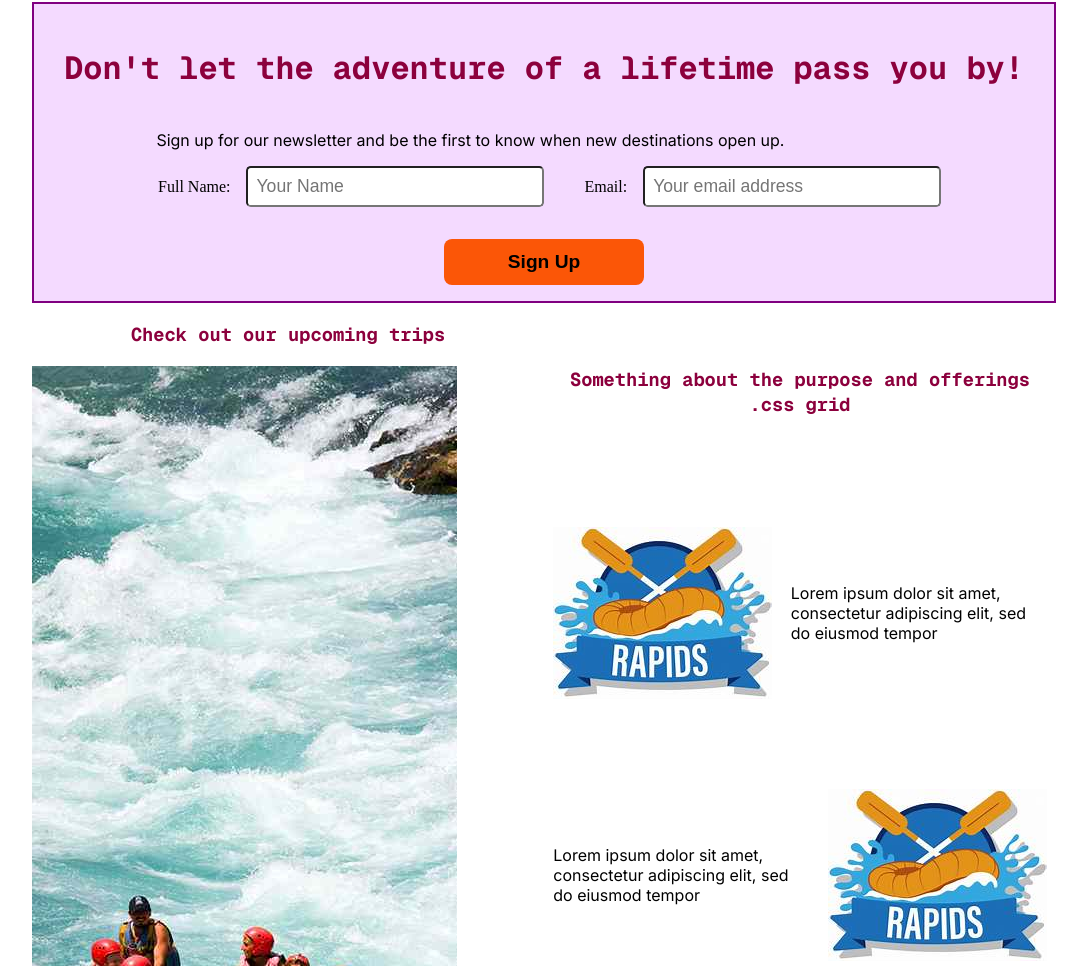
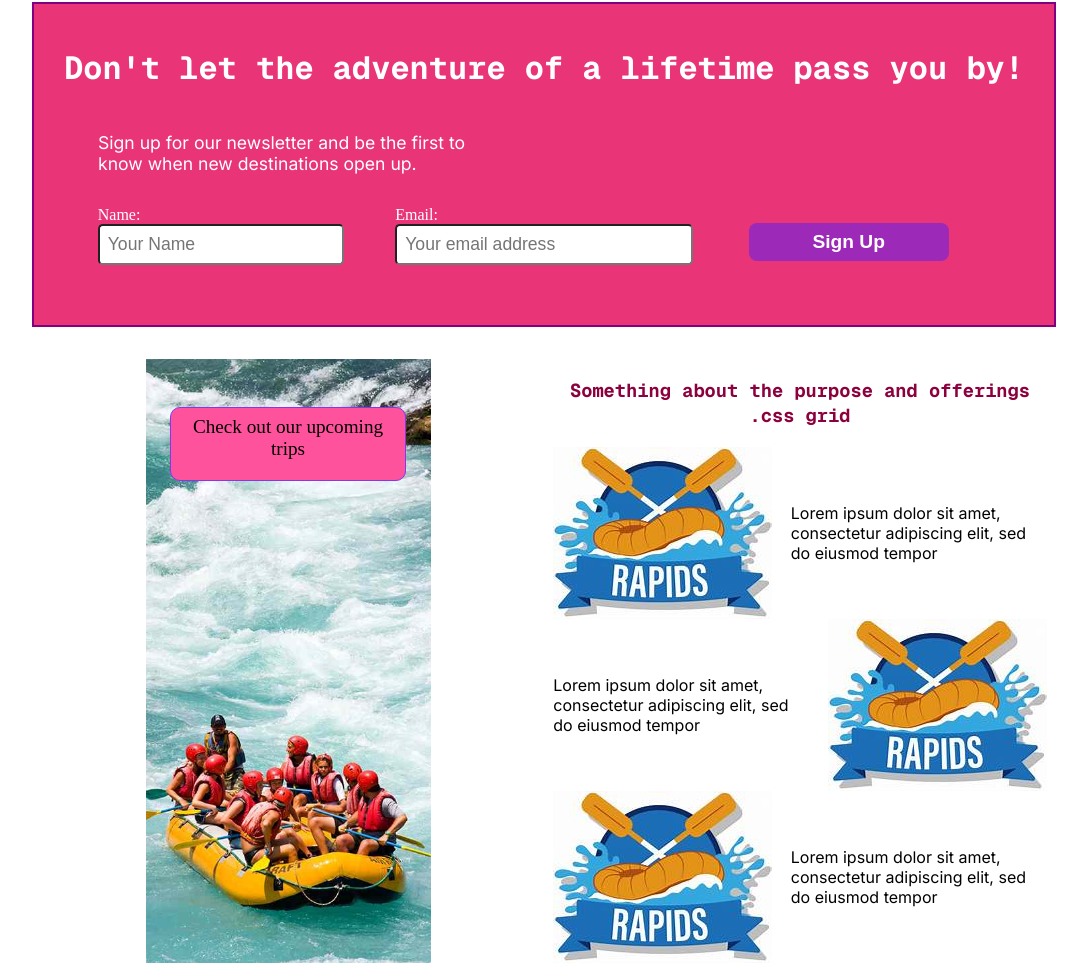
Before and after one commit to J-Peterson-Sch/wdd130, a plain HTML site: page wwr/index.html in a window 1280 px wide. Shown: the part 777-1743 px from the top of the page, without its empty margins (51-1138 px from the left). Drawn offline with nearby package versions, Linux system fonts and the light colour scheme.

Commit message:
Updates to the homepage

```diff
--- a/wwr/index.html
+++ b/wwr/index.html
@@ -30,24 +30,29 @@
             <h1>Adventure Awaits!</h1>
             <img src="images/hero_transparency_1024.webp" alt="Rafting hero image">
         </div>
-        <form class="section_no_color">
+        <form class="section_no_color newsletter">
             <h2>Don't let the adventure of a lifetime pass you by!</h2>
             <p>Sign up for our newsletter and be the first to know when new destinations open up.</p>
-            <div class="form-item column2">
-                <label for="fullname">Full Name: </label>
-                <input type="text" id="fullname" name="fullname" placeholder="Your Name">
-                <label for="useremail">Email: </label>
-                <input type="email" id="useremail" name="useremail" placeholder="Your email address">
+            <div class="form-item column4">
+                <div class="row1">
+                    <label for="fullname">Name: </label>
+                    <input type="text" id="fullname" name="fullname" placeholder="Your Name">
+                </div>
+                <div class="row1">
+                    <label for="useremail">Email: </label>
+                    <input type="email" id="useremail" name="useremail" placeholder="Your email address">
+                </div>
+                <div class="row2">
+                    <button type="submit">Sign Up</button>
+                </div>
             </div>
-            <button type="submit">Sign Up</button>
         </form>
 
-        <div class="side_by_side">
-            <div>
-                <h3>Check out our upcoming trips</h3>
-                <img src="images/rafting49_425.jpg" alt="Rafting on white water">
+        <div class="side-by-side">
+            <div class="image-cta">
+                <a href="trips.html">Check out our upcoming trips</a>
             </div>
-            <div class="interweave_small">
+            <div class="interweave-small">
                 <h3>Something about the purpose and offerings .css grid</h3>
                 <img src="images/wwr-logo.jpeg" alt="placeholder image">
                 <p>Lorem ipsum dolor sit amet, consectetur adipiscing elit, sed do eiusmod tempor </p>
--- a/wwr/styles/rafting.css
+++ b/wwr/styles/rafting.css
@@ -254,12 +254,10 @@ form {
     border: solid 2px purple;
 }
 
-
 form p {
     align-self: flex-start;
     margin-left: 12%;
 }
-
 
 .form-item {
     display: grid;
@@ -282,6 +280,34 @@ form p {
     justify-self: left;
 }
 
+.column4 {
+    grid-template-columns: 1fr 1fr 1fr;
+    margin-bottom: 3rem;
+}
+
+.row1 {
+    display: grid;
+    grid-template-columns: 1fr;
+    grid-template-rows: 1fr 2fr;
+    align-items: end;
+    justify-items: start;
+}
+
+.row2 {
+    display: grid;
+    grid-template-columns: 1fr;
+    align-items: end;
+    justify-items: center;
+}
+
+
+.row2 button {
+    /* margin: 0; */
+    margin: 1rem .1rem 1rem 1rem;
+    padding: .5rem;
+
+}
+
 fieldset {
     align-self: flex-start;
     margin-left: 10%;
@@ -293,8 +319,37 @@ fieldset {
 }
 
 .newsletter {
+    background-color: #E93578;
+    color: white;
+}
+
+.newsletter button {
+    background-color: #9C29B7;
+    color: white;
+    margin-top: 2rem;
+}
+
+.newsletter p {
+    color: white;
+    font-size: 1.1rem;
+    margin-left: 4rem;
+    max-width: 400px;
     align-self: flex-start;
-    margin-left: 12%;
+}
+
+.newsletter h2 {
+    color: white;
+}
+
+fwerorm {
+    display: flex;
+    flex-direction: column;
+    justify-content: center;
+    align-items: center;
+    padding: 0;
+    margin: 0;
+    background-color: rgb(244, 218, 255);
+    border: solid 2px purple;
 }
 
 button {
@@ -347,9 +402,10 @@ textarea {
     width: 78%;
 }
 
-.side_by_side {
+.side-by-side {
     display: grid;
     grid-template-columns: 1fr 1fr;
+    margin-top: 2rem;
 }
 .interweave {
     display: flex;
@@ -369,18 +425,45 @@ textarea {
     margin-right: 50px;
 }
 
-
-
-.interweave_small {
+.interweave-small {
     display: flex;
     flex-direction: row;
     flex-wrap: wrap;
     justify-content: space-around;
     align-items: center;
-
 }
 
-.interweave_small p {
+.interweave-small p {
     margin: 0;
     max-width: 50%;
 }
+
+.image-cta {
+    background-image: url("../images/rafting49_425.jpg");
+    background-size: contain;
+    background-repeat: no-repeat;
+    background-position: center;
+    text-align: center;
+    font-size: 1.2rem;
+    display: flex;
+    justify-content: center;
+    align-content: center;
+}
+
+.image-cta a {
+    margin-top: 3rem;
+    padding: .5rem .3rem .5rem .3rem;
+    max-width: 225px;
+    max-height: 3.5rem;
+    background-color: #ff529d;
+    color: black;
+    font-weight: 500;
+    text-decoration: none;
+    border: 1px solid var(--accent2-color);
+    border-radius: 10px;
+    /* text-shadow:
+    1px 1px 0 white,
+    -1px 1px 0 white,
+    -1px -1px 0 white,
+    1px -1px 0 white; */
+}
```
